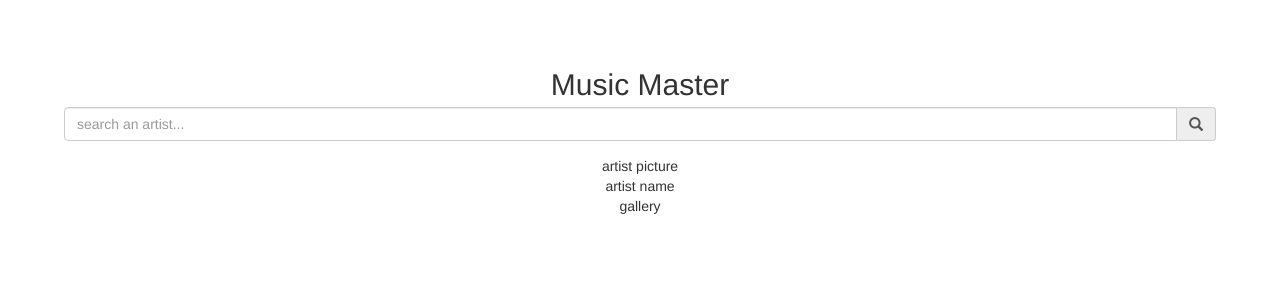
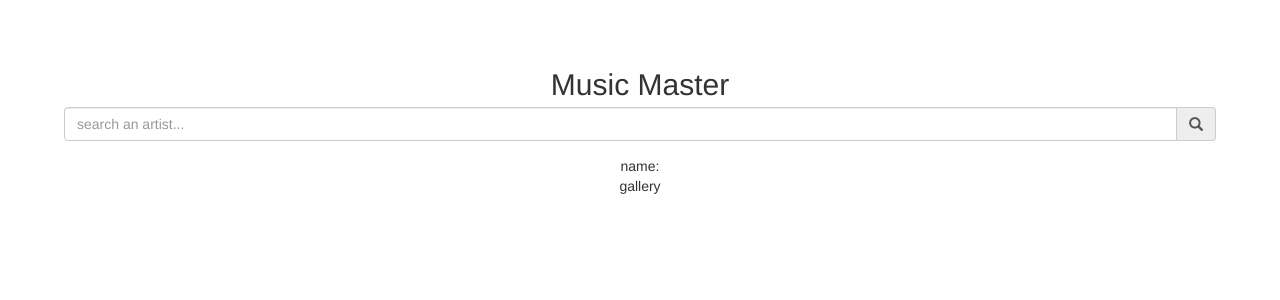
Before and after one commit to jenniferkwok/music-master, a React (Create React App) app: page / in a window 1280 px wide. Shown: the top 300 px of the page. Built offline with nearby package versions, Linux system fonts and the light colour scheme; the HTML template or start-up script is replaced by a standard one.

Commit message:
added artist profile

```diff
--- a/src/App.jsx
+++ b/src/App.jsx
@@ -1,12 +1,14 @@
 import React, { Component } from 'react';
 import './App.css';
 import { FormGroup, FormControl, InputGroup, Glyphicon } from 'react-bootstrap';
+import Profile from './Profile';
 
 class App extends Component {
   constructor(props){
     super(props);
     this.state={
-      query:''
+      query:'',
+      artist: null
     }
   }
 
@@ -20,11 +22,16 @@
   fetch(FETCH_URL, {
     method: 'GET',
     headers: {
-      'Authorization': 'Bearer BQBmttbw-OPmfbvmXR-j0Dr-i6hgVwJQftGyOtuqZsyFprPfynGVH14kpo_pD9_yi3cVf_ZG2VbRvnvsOOZiImdVNePal_Wj3gebtBdtjXVsAinzJTUcDjPn29m2TwCUX2bATRsPxhs9in5krS3BnngZVSxYMfyHpaMYPqhx'
+      'Authorization': 'Bearer BQBzH4VxODCRc5i7qWMBZMtkCh30EPiJ_-xzPzdd-I6bkxj0t4rEz_JP-ba2ny1jYB8itx1orerQyvJOa_jgAY3qafHDAR3dfJvaGKuUVZt2Y4C4bJiweN9_ZcTx_b5Z1J5GLDQGRgQ29LANfTX6Xs1yOl10tYJ8dhoBxu_5'
     }
   })
   .then(response => response.json())
-  .then(json => console.log('json', json));
+  .then(json => {
+    console.log('json', json)
+    const artist = json.artists.items[0];
+    console.log('artist', artist);
+  }
+  );
 }
 
   render(){
@@ -34,11 +41,11 @@
         <FormGroup>
         <InputGroup>
           <FormControl
+          type="text"
           placeholder="search an artist..."
           value={this.state.query}
           onChange={event=>{this.setState({query:event.target.value})}}
           onKeyPress={
-            // event=>console.log('event.key', event.key)
             event=>{
               if(event.key==='Enter'){
                 this.search()
@@ -52,10 +59,8 @@
           </InputGroup.Addon>
           </InputGroup>
         </FormGroup>
-        <div className="profile">
-          <div>artist picture</div>
-          <div>artist name</div>
-        </div>
+
+        <Profile artist={this.state.artist}/>
         <div className="gallery">
         gallery
         </div>
--- /dev/null
+++ b/src/Profile.jsx
@@ -0,0 +1,19 @@
+import React, { Component } from 'react';
+import './App.css';
+
+class Profile extends Component {
+  render() {
+    let artist = {name:'', followers: {total:''}};
+    if (this.props.artist !== null) {
+      artist = this.props.artist;
+}
+    return (
+      <div>
+      <div>name: {artist.name}</div>
+      </div>
+    )
+  }
+}
+
+
+export default Profile;
```
